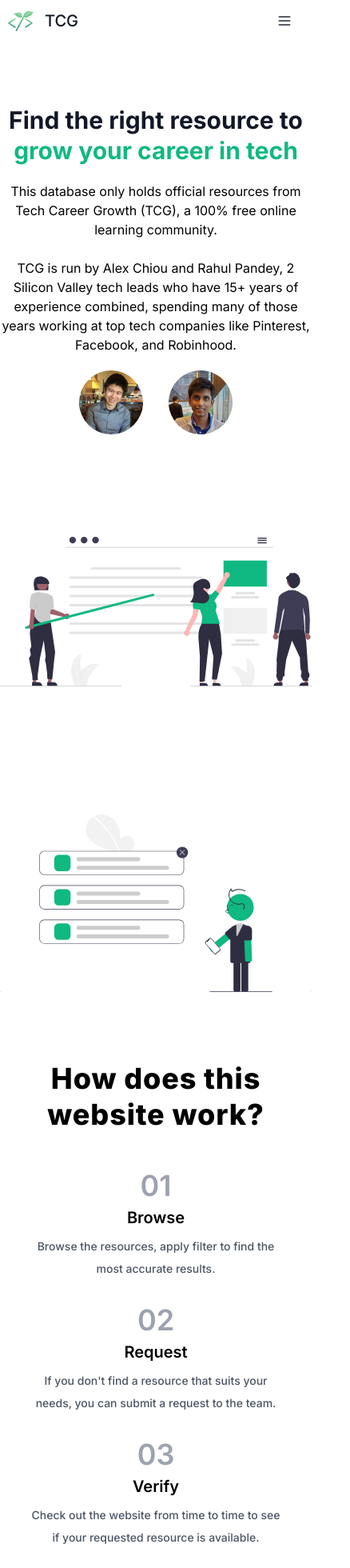
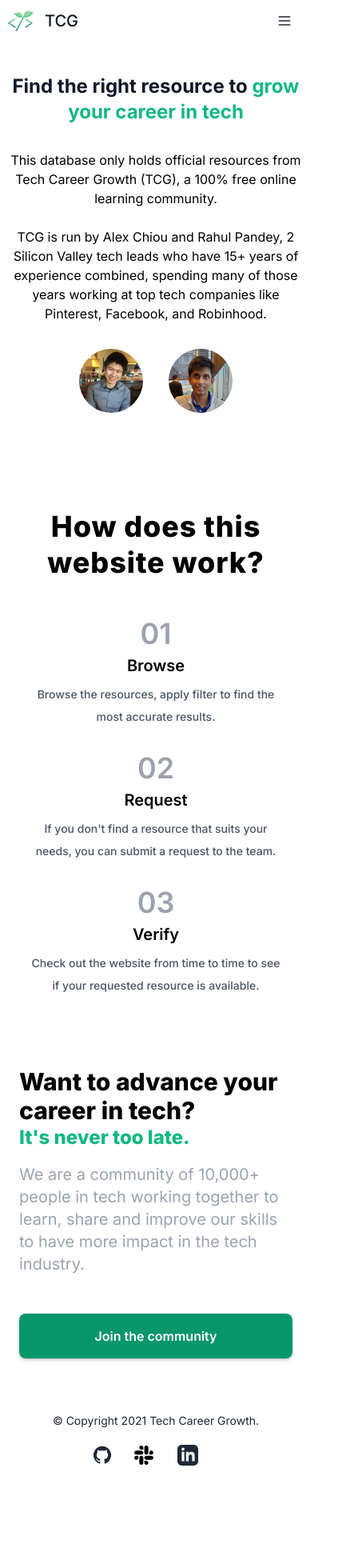
Before and after one commit to tericcabrel/tech-career-growth, a Next.js app in the folder webapp/: page / in a window 390 px wide. Shown: the top 1960 px of the page at 80% size, 438 px wide, since content can reach past the window. After the commit the page ends 1852 px from the top, so only its background shows below. Built offline with nearby package versions, Linux system fonts and the light colour scheme.

Commit message:
feat(app): build responsive design for the homepage

```diff
--- a/webapp/src/components/home/call-to-action.tsx
+++ b/webapp/src/components/home/call-to-action.tsx
@@ -1,9 +1,10 @@
 import Link from 'next/link';
+import Image from 'next/image';
 
 const CallToAction = () => {
   return (
-    <div className="bg-white overflow-hidden relative my-20">
-      <div className="text-start w-1/2 py-12 px-4 sm:px-6 lg:py-16 lg:px-8 z-20">
+    <div className="flex bg-white overflow-hidden relative my-20 xs:my-0 md:flex-col-reverse md:items-center lg:flex-row">
+      <div className="text-start py-12 px-4 sm:px-6 lg:py-16 lg:px-8 z-20 xs:w-full md:w-full lg:w-1/2">
         <h2 className="font-extrabold text-black dark:text-white sm:text-4xl">
           <span className="block text-3xl ">Want to advance your career in tech?</span>
           <span className="block text-2xl text-green-500">It&#x27;s never too late.</span>
@@ -13,7 +14,7 @@
           more impact in the tech industry.
         </p>
         <div className="lg:mt-0 lg:flex-shrink-0">
-          <div className="mt-12 inline-flex rounded-md shadow">
+          <div className="mt-12 inline-flex rounded-md shadow xs:w-full">
             <Link href="https://join.slack.com/t/techcareergrowth/shared_invite/zt-lt2tbjcn-LOAVIDuGPI~nkuc4woHDLg">
               <a
                 className="py-4 px-6 bg-green-600 hover:bg-green-700 focus:ring-green-500 focus:ring-offset-green-200 text-white w-full transition ease-in duration-200 text-center text-base font-semibold shadow-md focus:outline-none focus:ring-2 focus:ring-offset-2 rounded-lg"
@@ -25,7 +26,14 @@
           </div>
         </div>
       </div>
-      <img src="/assets/join-illustration.svg" className="absolute h-full max-w-1/2 hidden lg:block right-0 top-0" />
+      <div className="xs:hidden">
+        <Image
+          src="/assets/join-illustration.svg"
+          className="absolute max-w-1/2 lg:block right-0 top-0 xs:hidden"
+          width={529}
+          height={400}
+        />
+      </div>
     </div>
   );
 };
--- a/webapp/src/components/home/hero.tsx
+++ b/webapp/src/components/home/hero.tsx
@@ -3,12 +3,12 @@
 
 const Hero = () => {
   return (
-    <div className="flex flex-col lg:flex-row lg:items-center max-w-screen-xl mx-auto py-20 md:py-24">
+    <div className="flex flex-col lg:flex-row lg:items-center max-w-screen-xl mx-auto xs:py-10 sm:py-20 md:py-24 lg:px-4">
       <div className="relative lg:w-5/12 text-center max-w-lg mx-auto lg:max-w-none lg:text-left">
-        <h1 className="font-bold text-3xl md:text-3xl lg:text-4xl xl:text-5xl text-gray-900 leading-tight">
+        <h1 className="font-bold xs:text-2xl sm:text-3xl lg:text-4xl xl:text-5xl text-gray-900 leading-tight">
           Find the right resource to <span className="text-green-500">grow your career in tech</span>
         </h1>
-        <p className="my-5 lg:my-8 text-base xl:text-lg">
+        <p className="my-5 lg:my-8 text-base xl:text-lg xs:my-8">
           This database only holds official resources from Tech Career Growth (TCG), a 100% free online learning
           community.
           <br />
@@ -39,7 +39,7 @@
           </div>
         </div>
       </div>
-      <div className="relative mt-12 lg:mt-0 flex-1 flex flex-col justify-center lg:self-end py-20">
+      <div className="relative mt-12 lg:mt-0 flex-1 flex flex-col justify-center lg:self-end py-20 xs:hidden">
         <div className="flex justify-center lg:justify-end items-center">
           <img
             className="min-w-0 w-full max-w-lg xl:max-w-3xl"
--- a/webapp/src/components/home/step-section.tsx
+++ b/webapp/src/components/home/step-section.tsx
@@ -19,7 +19,7 @@
   return (
     <div>
       <div className="flex flex-col md:flex-row justify-between max-w-screen-xl mx-auto pb-10 md:pb-12 items-center">
-        <div className="w-full max-w-md mx-auto md:max-w-none md:mx-0 md:w-6/12 flex-shrink-0 relative">
+        <div className="w-full max-w-md mx-auto md:max-w-none md:mx-0 md:w-6/12 flex-shrink-0 relative xs:hidden">
           <Image
             src="/assets/step-illustration.svg"
             className="border rounded shadow"
--- a/webapp/src/components/layout/public/footer.tsx
+++ b/webapp/src/components/layout/public/footer.tsx
@@ -8,8 +8,8 @@
 
   return (
     <footer className="bg-white">
-      <div className="mx-auto flex flex-wrap justify-between p-5 flex-col md:flex-row text-gray-800 text-sm h-16">
-        <div>© Copyright {year} Tech Career Growth.</div>
+      <div className="mx-auto flex flex-wrap text-gray-800 text-sm p-5 sm:justify-between sm:flex-row sm:h-16 xs:flex-col xs:items-center">
+        <div className="xs:pb-5">© Copyright {year} Tech Career Growth.</div>
         <div className="w-40 flex flex-wrap items-center justify-between">
           <Link href="https://github.com/Gear61/Software-Project-Ideas">
             <a className="block w-1/3 text-right" target="_blank" rel="noreferrer nopener" aria-label="Software Ideas">
--- a/webapp/src/components/layout/public/header.tsx
+++ b/webapp/src/components/layout/public/header.tsx
@@ -15,13 +15,13 @@
 
   return (
     <header className="text-gray-600 body-font">
-      <div className="mx-auto flex sm:py-5 xs:py-2 xs:px-2 items-center xs:justify-between xs:items-center">
+      <div className="mx-auto flex sm:py-5 sm:px-4 xs:py-2 xs:px-2 items-center xs:justify-between xs:items-center">
         <div>
           <Link href="/">
             <a className="flex items-center title-font font-medium text-gray-900 sm:mb-4 md:mb-0">
               <Image src="/assets/logo.jpg" width={36} height={36} alt="App Logo" />
-              <span className="ml-3 text-xl xs:hidden">Tech Career Growth</span>
-              <span className="ml-3 text-xl sm:hidden">TCG</span>
+              <span className="ml-3 text-xl xs:hidden sm:hidden lg:block">Tech Career Growth</span>
+              <span className="ml-3 text-xl lg:hidden">TCG</span>
             </a>
           </Link>
         </div>
--- a/webapp/src/containers/home.tsx
+++ b/webapp/src/containers/home.tsx
@@ -5,7 +5,7 @@
 
 const Home = () => {
   return (
-    <div>
+    <div className="xs:px-2">
       <Hero />
       <StepSection />
       <CallToAction />
```
